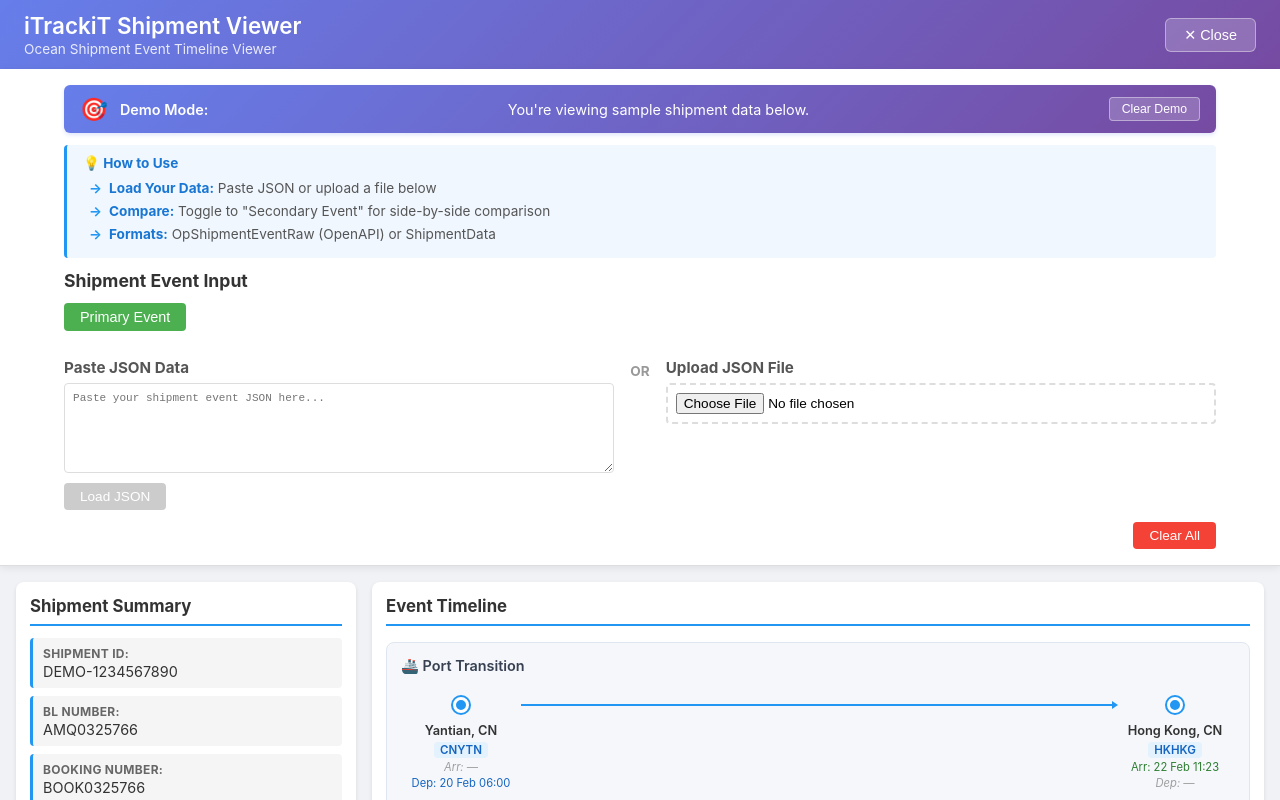
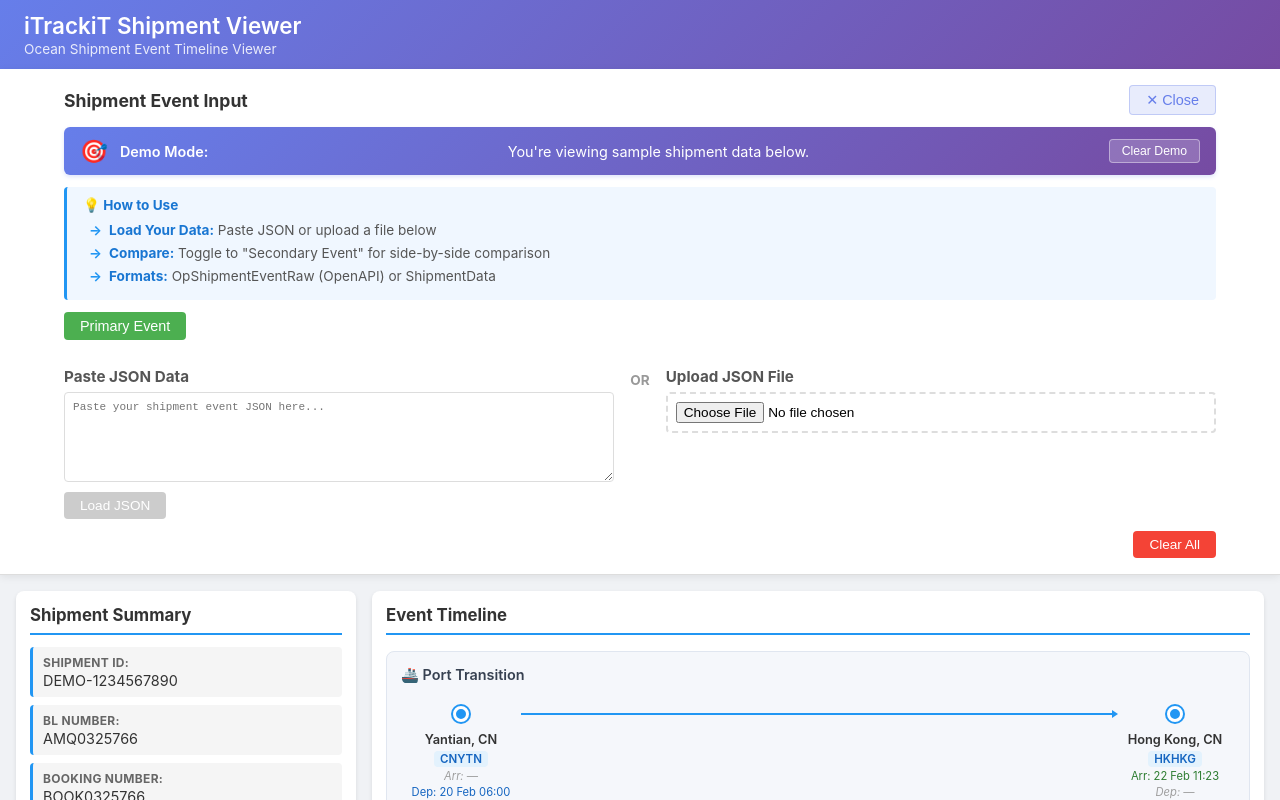
Before and after one commit to fatbo/itrackit-event-viewer, an Angular app: page / in a window 1280 px wide. Both pictures are taken after a click on the button "📋 Load Data". Shown: the top 800 px of the page. Built offline with nearby package versions, Linux system fonts and the light colour scheme.

Commit message:
Move Close button inside sticky Load Data section
Co-authored-by: fatbo <4547140+fatbo@users.noreply.github.com>

```diff
--- a/src/app/app.html
+++ b/src/app/app.html
@@ -4,13 +4,15 @@
       <h1>{{ title() }}</h1>
       <p class="subtitle">Ocean Shipment Event Timeline Viewer</p>
     </div>
-    <button class="input-toggle-btn" (click)="toggleInput()">
-      {{ showInput() ? '✕ Close' : '📋 Load Data' }}
-    </button>
+    @if (!showInput()) {
+      <button class="input-toggle-btn" (click)="toggleInput()">
+        📋 Load Data
+      </button>
+    }
   </header>
 
   <div class="input-panel" [class.input-panel-hidden]="!showInput()">
-    <app-event-input></app-event-input>
+    <app-event-input [onClose]="closeInput.bind(this)"></app-event-input>
   </div>
 
   <main class="app-main">
--- a/src/app/app.ts
+++ b/src/app/app.ts
@@ -18,4 +18,8 @@ export class App {
   toggleInput(): void {
     this.showInput.set(!this.showInput());
   }
+
+  closeInput(): void {
+    this.showInput.set(false);
+  }
 }
--- a/src/app/components/event-input/event-input.css
+++ b/src/app/components/event-input/event-input.css
@@ -2,6 +2,34 @@
   max-width: 1200px;
   margin: 0 auto;
   padding: 16px 24px;
+}
+
+.input-header {
+  display: flex;
+  align-items: center;
+  justify-content: space-between;
+  margin-bottom: 12px;
+}
+
+.input-header h2 {
+  margin: 0;
+}
+
+.close-btn {
+  padding: 6px 16px;
+  background: rgba(102, 126, 234, 0.15);
+  color: #667eea;
+  border: 1px solid rgba(102, 126, 234, 0.3);
+  border-radius: 4px;
+  cursor: pointer;
+  font-size: 0.9em;
+  font-weight: 500;
+  transition: all 0.2s ease;
+}
+
+.close-btn:hover {
+  background: rgba(102, 126, 234, 0.25);
+  border-color: rgba(102, 126, 234, 0.5);
 }
 
 .demo-banner {
--- a/src/app/components/event-input/event-input.html
+++ b/src/app/components/event-input/event-input.html
@@ -1,4 +1,13 @@
 <div class="event-input-container">
+  <div class="input-header">
+    <h2>Shipment Event Input</h2>
+    @if (onClose) {
+      <button class="close-btn" (click)="onClose()">
+        ✕ Close
+      </button>
+    }
+  </div>
+
   @if (isDemoData()) {
     <div class="demo-banner">
       <div class="demo-icon">🎯</div>
@@ -17,8 +26,6 @@
       <li><strong>Formats:</strong> OpShipmentEventRaw (OpenAPI) or ShipmentData</li>
     </ul>
   </div>
-
-  <h2>Shipment Event Input</h2>
 
   <div class="input-toggle">
     <button (click)="toggleEventType()" class="toggle-btn">
--- a/src/app/components/event-input/event-input.ts
+++ b/src/app/components/event-input/event-input.ts
@@ -1,4 +1,4 @@
-import { Component, signal, OnInit } from '@angular/core';
+import { Component, signal, OnInit, Input } from '@angular/core';
 import { FormsModule } from '@angular/forms';
 import { CommonModule } from '@angular/common';
 import { EventData } from '../../services/event-data';
@@ -12,6 +12,8 @@ import { ShipmentParser } from '../../services/shipment-parser';
   styleUrl: './event-input.css',
 })
 export class EventInput implements OnInit {
+  @Input() onClose?: () => void;
+
   protected readonly jsonInput = signal('');
   protected readonly errorMessage = signal('');
   protected readonly isPrimary = signal(true);
```
